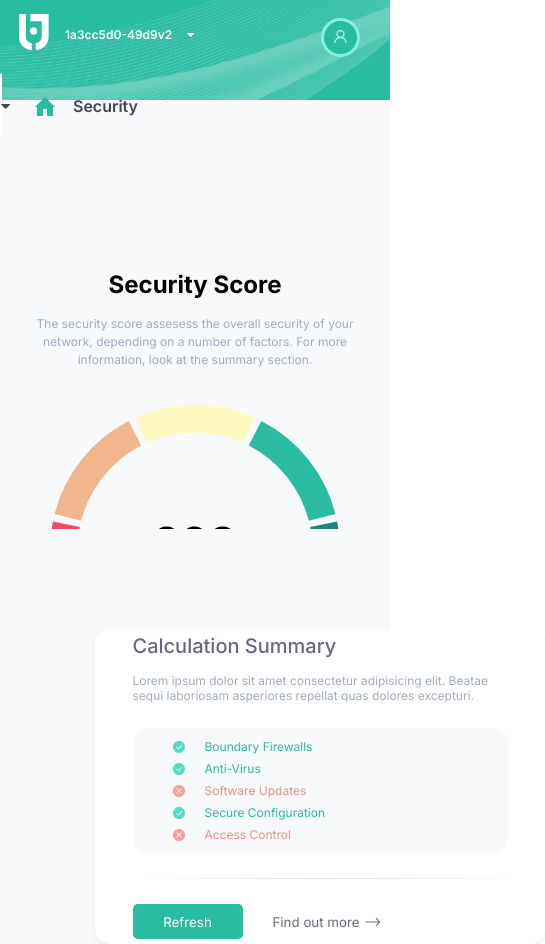
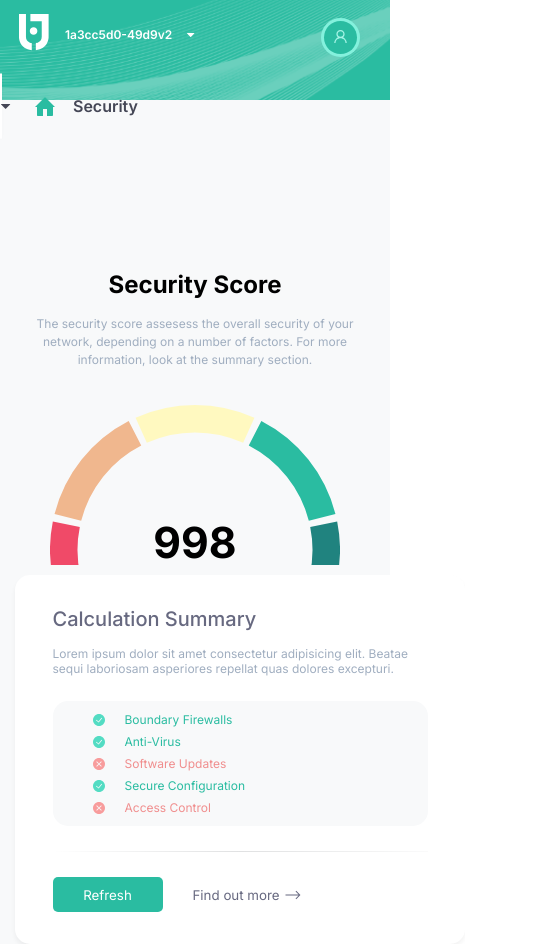
Before and after one commit to iKarans/jersey-client-project, a React (Create React App) app: page /security in a window 390 px wide. Shown: the whole page, 545 px wide, since content can reach past the window. Built offline with nearby package versions, Linux system fonts and the light colour scheme.

Commit message:
mobile view almost done

```diff
--- a/src/components/CalculationSummary/CalculationSummary.scss
+++ b/src/components/CalculationSummary/CalculationSummary.scss
@@ -11,6 +11,15 @@
     background-color: $text-tertiary;
     box-shadow: 0px 3.5px 5.5px rgba(0, 0, 0, 0.05);
     margin: 100px 0 0 95px; // to change
+
+    @include mobile {
+        height: 65%;
+        margin-top: 10px;
+        margin-left: 15px;
+        display: flex;
+        justify-content: center;
+        flex-direction: column;
+    }
 
     &__container {
         height: 315px;
```
